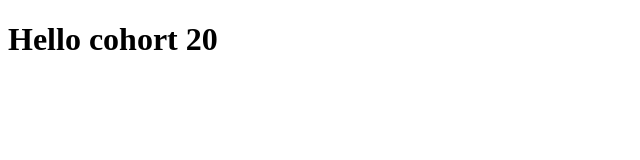
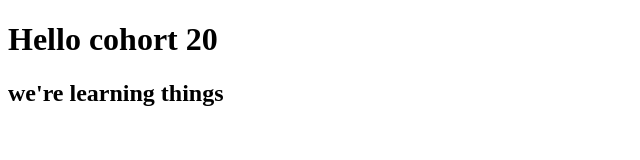
Before and after one commit to novaQuach/githubpagesfun, a plain HTML site: page index.html in a window 1280 px wide. Shown: the whole page, without its empty margins (0-640 px from the left). Drawn offline with Linux system fonts and the light colour scheme.

Commit message:
changed something in master

```diff
--- a/index.html
+++ b/index.html
@@ -8,6 +8,7 @@
 </head>
 <body>
     <h1>Hello cohort 20</h1>
+    <h2>we're learning things</h2>
 
 </body>
 </html>
```
